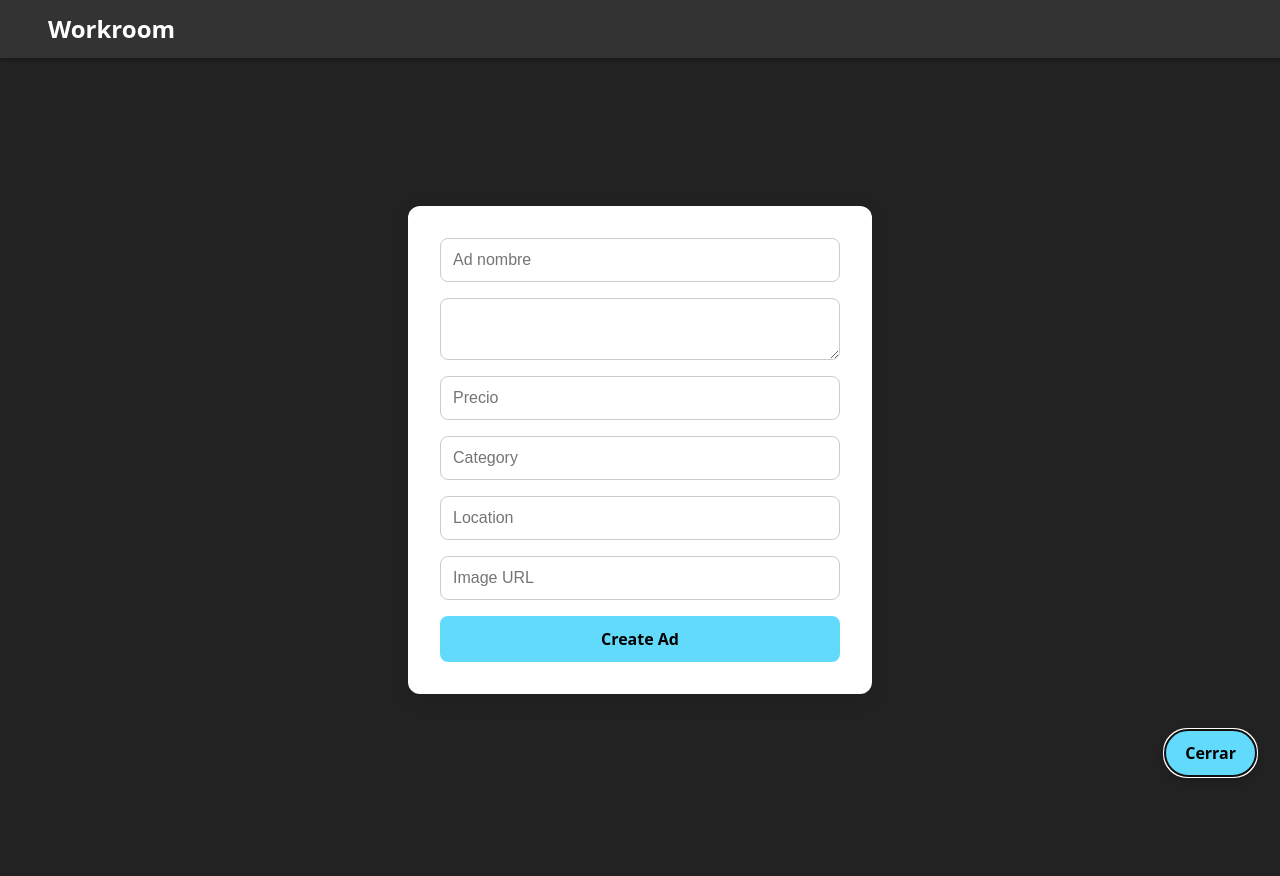
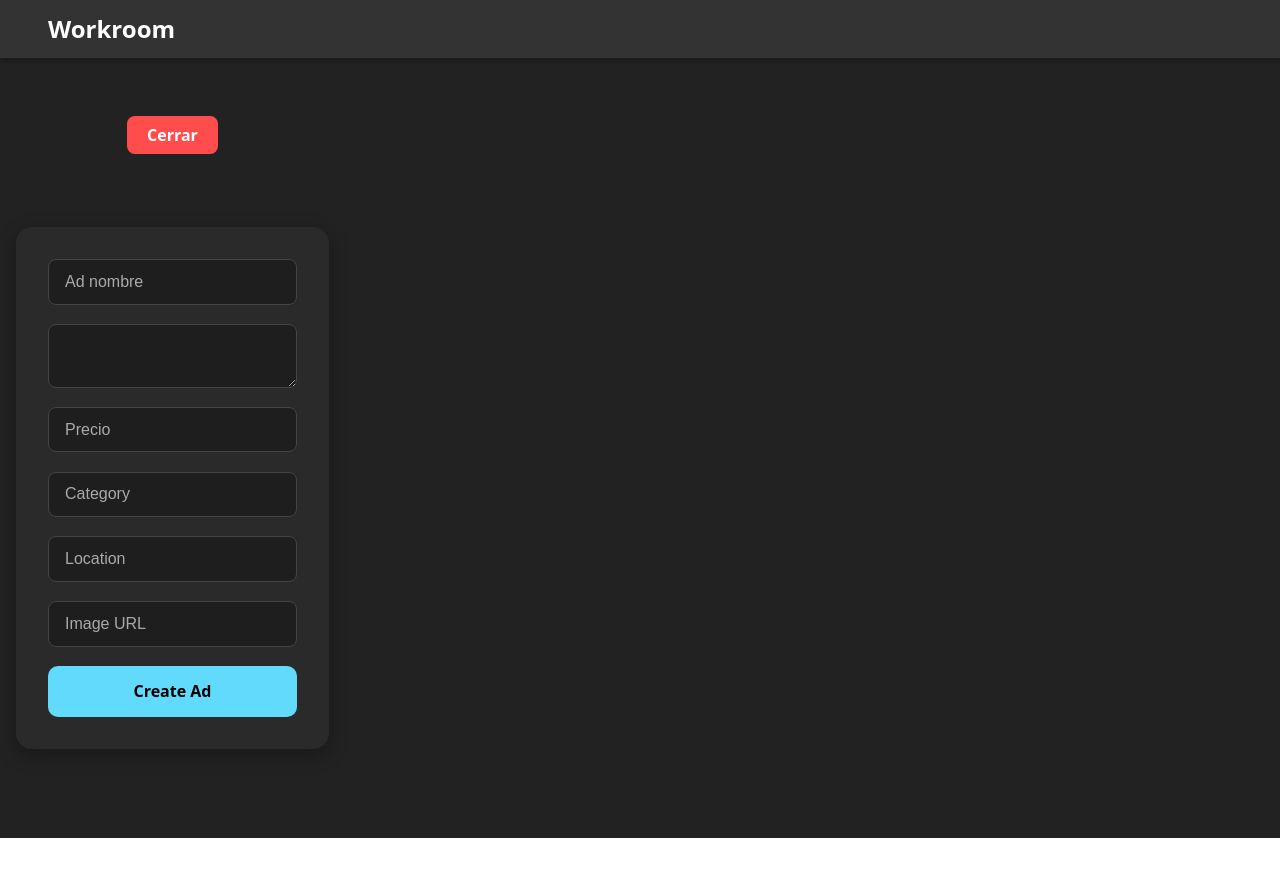
Before and after one commit to joseMigueel/idealCars_Fronted, a React (Vite) app in the folder wallclone/: page / in a window 1280 px wide. Both pictures are taken after a click on the button "Añadir anuncio". Shown: the top 876 px of the page. After the commit the page ends 838 px from the top, so only its background shows below. Built offline with nearby package versions, Linux system fonts and the light colour scheme.

Commit message:
adaptación de mobile first, cambio de botones

```diff
--- a/wallclone/src/App.jsx
+++ b/wallclone/src/App.jsx
@@ -14,9 +14,20 @@ function App() {
   return (
   <div className='App'>
     <NavBar />
+    {!showForm && (
+    <div className='button_ad'>
     <button className='adButton' onClick={pressButton}>
-    {showForm ? 'Cerrar' : 'Añadir anuncio'}
+    Añadir anuncio
     </button>
+    </div>
+    )}
+    {showForm && (
+    <div className='button_close_top'>
+    <button className='closeButton' onClick={pressButton}>
+    Cerrar
+    </button>
+    </div>
+    )}
     {showForm && <AdForm />}
   </div>
   );
--- a/wallclone/src/style/AdForm.css
+++ b/wallclone/src/style/AdForm.css
@@ -3,41 +3,48 @@
     justify-content: center;
     align-items: center;
     min-height: calc(100vh - 100px);
-    width: 100vw;
-    padding: 2rem;
+    padding: 2rem 1rem;
+    width: 100%;
     box-sizing: border-box;
-    position: relative;
-    z-index: 1;
 }
-
 .ad-form {
-    background-color: #fff;
+    background-color: #2a2a2a;
     padding: 2rem;
     width: 100%;
-    max-width: 400px;
-    border-radius: 12px;
-    box-shadow: 0 4px 20px rgba(0,0,0, 0.1);
+    max-width: 420px;
+    border-radius: 16px;
+    box-shadow: 0 6px 20px rgba(0,0,0, 0.3);
     display: flex;
     flex-direction: column;
-    gap: 1rem;
-    margin: 0 auto;
+    gap: 1.2rem;
+    box-sizing: border-box;
 }
 
 input, textarea {
-    padding: 0.75rem;
-    border: 1px solid #ccc;
+    background-color: #1e1e1e;
+    color: #fff;
+    padding: 0.8rem 1rem;
+    border: 1px solid #444;
     border-radius: 8px;
     font-size: 1rem;
+    outline: none;
+    transition: border 0.2s ease;
+}
+
+input::placeholder, textarea::placeholder{
+    color: #aaa;
 }
 
 .adSubmit {
     background-color: #61dafb;
     border: none;
-    padding: 0.75rem;
+    padding: 0.9rem;
     font-size: 1rem;
     font-weight: bold;
     cursor: pointer;
-    border-radius: 8px;
+    border-radius: 10px;
+    transition: background-color 0.2s ease;
+    color: #000;
 
 }
 
--- a/wallclone/src/style/App.css
+++ b/wallclone/src/style/App.css
@@ -3,6 +3,12 @@
   min-height: 100vh;
   background-color: #222;
   margin: 0;
+  display: flex;
+  flex-direction: column;
+  align-items: center;
+  width: 100%;
+  max-width: 100vw;
+  box-sizing: border-box;
 }
 
 .adButton {
@@ -27,9 +33,41 @@
   transform: translateY(-2px);
 }
 
+.closeButton {
+  background-color: #ff4d4d;
+  color: white;
+  font-weight: bold;
+  border: none;
+  padding: 0.5rem 1.25rem;
+  border-radius: 8px;
+  cursor: pointer;
+  transition: background-color 0.2s ease;
+}
+.button_close_top {
+  width: 100%;
+  text-align: center;
+  margin-top: 1rem;
+  margin-bottom: -1rem;
+}
+
+.closeButton:hover {
+  background-color: #e63636;
+  transform: translateY(-2px);
+}
 @media (min-width: 768px) {
-  .add-ad-button {
+
+  .adButton {
+    position: static;
+    margin: 2rem auto 1rem auto;
+    display: block;
     font-size: 1.1rem;
     padding: 0.9rem 1.5rem;
   }
 }
+
+body, html {
+  margin: 0;
+  padding: 0;
+  background-color: #222;
+  overflow-x: hidden;
+}
```
